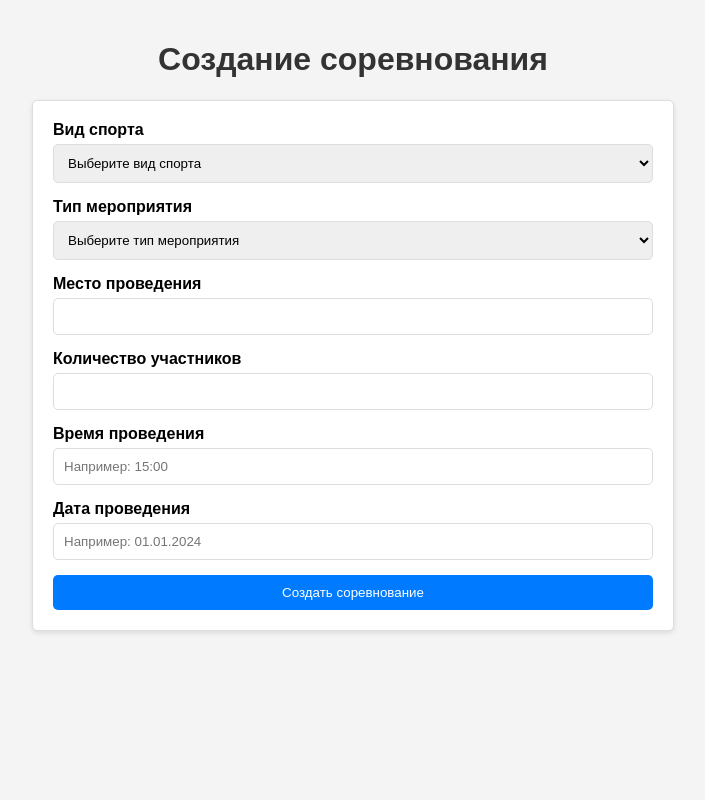
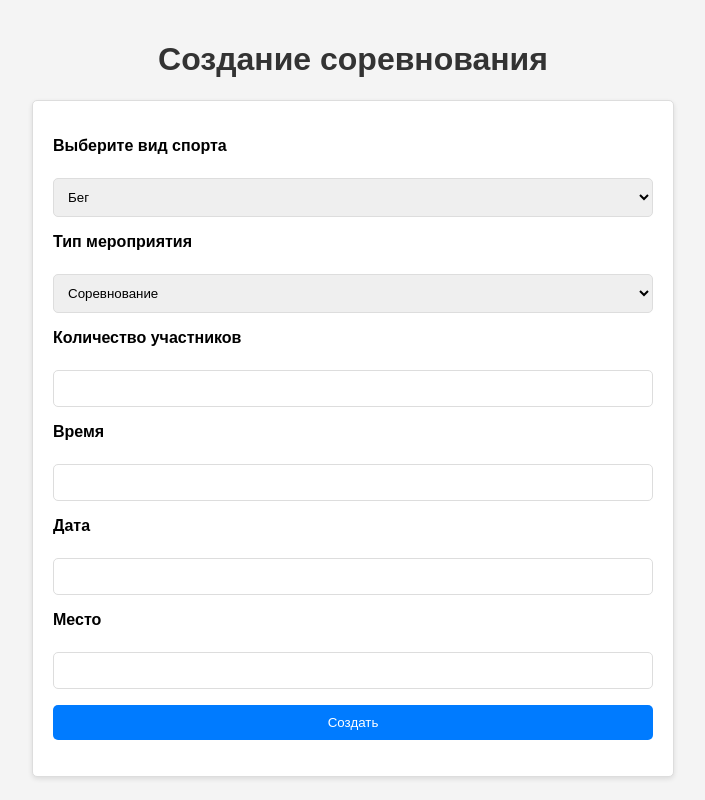
Before and after one commit to deccersw/gorkycode, a Flask app: page /create in a window 1280 px wide. Shown: the whole page, without its empty margins (287-992 px from the left). Run offline with Flask 3, Linux system fonts and the light colour scheme; some libraries are stand-ins or nearby versions.

Commit message:
для дениса

```diff
--- a/event.py
+++ b/event.py
@@ -1,16 +1,22 @@
 from flask_wtf import FlaskForm
-from wtforms import StringField, TextAreaField, SubmitField, IntegerField
+from wtforms import StringField, TextAreaField, SubmitField, IntegerField, SelectField, TimeField
 from wtforms.validators import DataRequired
 
 
 class CreateEvent(FlaskForm):
-    kind_of_sport = StringField('Вид спорта', validators=[DataRequired()])
-    type_of_event = StringField('Тип мероприятия', validators=[DataRequired()])
-    count_of_people = IntegerField(validators=[DataRequired()])
+    kind_of_sport = SelectField('Выберите вид спорта', choices=[("бег", "Бег"), ('плавание', 'Плавание'),
+                                                    ('настольный теннис', 'Настольный теннис'), ('шахматы', 'Шахматы'),
+                                                    ('футбол', 'Футбол'), ('оздоровительный', 'Оздоровительный')],
+                                validators=[DataRequired()])
+    type_of_event =  SelectField('Тип мероприятия', choices=[("Соревнование", "Соревнование"), ('Тренировка', 'Тренировка'),
+                                                    ('Любительская игра', 'Любительская игра'), ('Зарядка', 'Зарядка'),
+                                                    ('Пробежка', 'Пробежка')],
+                                validators=[DataRequired()])
+    count_of_people = IntegerField('Количество участников', validators=[DataRequired()])
+    time = TimeField('Время', validators=[DataRequired()])
     date = StringField('Дата', validators=[DataRequired()])
-    time = StringField('Время', validators=[DataRequired()])
     place = StringField('Место', validators=[DataRequired()])
     submit = SubmitField("Создать")
 
-    def __str__(self):
+    def str(self):
         return f'{self.kind_of_sport} {self.type_of_event} {self.count_of_people} {self.date} '
--- a/main.py
+++ b/main.py
@@ -1,6 +1,14 @@
 from flask import Flask, render_template, redirect, url_for
 from event import CreateEvent
-from psycopg2 import *
+import psycopg2
+
+conn = psycopg2.connect(database='gorkycode',
+            user='postgres',
+            password='postgres',
+            host='127.0.0.1',
+            port=5432) # подключились к базе данных
+
+id_number = 1 # id мероприятия в базе данных
 
 app = Flask(__name__)
 app.config['SECRET_KEY'] = 'random string'
@@ -15,11 +23,20 @@ def base():
 def create():
     form = CreateEvent()
     if form.validate_on_submit():
-        print(134)
-        # con = connect("")
-        return render_template('base.html')
-    # print(form.kind_of_sport)
-    # print(form.kind_of_sport.data)
+        cur = conn.cursor()
+        cur.execute(
+            """
+                INSERT INTO events (id, sport, event_type, count_people, date, time, place)
+                VALUES (%s, %s, %s, %s, %s, %s, %s)
+            """,
+            (id_number, form.kind_of_sport.data, form.type_of_event.data, form.count_of_people.data, form.date.data, form.time.data, form.place.data)
+        )
+        conn.commit()
+        # cur.close()
+        id_number += 1
+
+        return redirect("/")
+
     return render_template('create.html', form=form)
 
 
--- a/templates/create.html
+++ b/templates/create.html
@@ -63,53 +63,39 @@
 
     <h1>Создание соревнования</h1>
     <form action="" method="post">
+        {{ form.hidden_tag() }}
         <div class="form-container">
-                <div class="form-group">
-                    <label for="sport-type">Вид спорта</label>
-                    <select id="sport-type" name="sport-type" required>
-                        <option value="">Выберите вид спорта</option>
-                        <option value="бег">Бег</option>
-                        <option value="плавание">Плавание</option>
-                        <option value="настольный теннис">Настольный теннис</option>
-                        <option value="шахматы">Шахматы</option>
-                        <option value="футбол">Футбол</option>
-                        <option value="оздоровительный">оздоровительный</option>
-                    </select>
-                </div>
+            <p>
+                {{ form.kind_of_sport.label }}<br>
+                {{ form.kind_of_sport(class="form-control", type="text") }}<br>
+            </p>
 
-                <div class="form-group">
-                    <label for="sport-type">Тип мероприятия</label>
-                    <select id="event-type" name="event-type" required>
-                        <option value="">Выберите тип мероприятия</option>
-                        <option value="Соревнование">Соревнование</option>
-                        <option value="Тренировка">Тренировка</option>
-                        <option value="Любительская игра">Любительская игра</option>
-                        <option value="Зарядка">Зарядка</option>
-                        <option value="Пробежка">Пробежка</option>
-                    </select>
-                </div>
+            <p>
+                {{ form.type_of_event.label }}<br>
+                {{ form.type_of_event(class="form-control", type="text") }}<br>
+            </p>
 
-                <div class="form-group">
-                    <label for="location">Место проведения</label>
-                    <input type="text" id="location" name="location" required>
-                </div>
+            <p>
+                {{ form.count_of_people.label }}<br>
+                {{ form.count_of_people(class="form-control", type="number") }}<br>
+            </p>
 
-                <div class="form-group">
-                    <label for="count">Количество участников</label>
-                    <input type="number" id="count" name="count" required>
-                </div>
+            <p>
+                {{ form.time.label }}<br>
+                {{ form.time(class="form-control", type="text") }}<br>
+            </p>
 
-                <div class="form-group">
-                    <label for="time">Время проведения</label>
-                    <input type="text" id="time" name="time" placeholder="Например: 15:00" required>
-                </div>
+            <p>
+                {{ form.date.label }}<br>
+                {{ form.date(class="form-control", type="text") }}<br>
+            </p>
 
-                <div class="form-group">
-                    <label for="date">Дата проведения</label>
-                    <input type="text" id="date" name="date" placeholder="Например: 01.01.2024" required>
-                </div>
+            <p>
+                {{ form.place.label }}<br>
+                {{ form.place(class="form-control", type="text") }}<br>
+            </p>
 
-                <button type="submit" class="submit-button">Создать соревнование</button>
+            <p>{{ form.submit(type="submit", class="submit-button") }}</p>
         </div>
     </form>
 </body>
```
Also changed, not shown: parser.py (deleted, +0 -29 lines).
